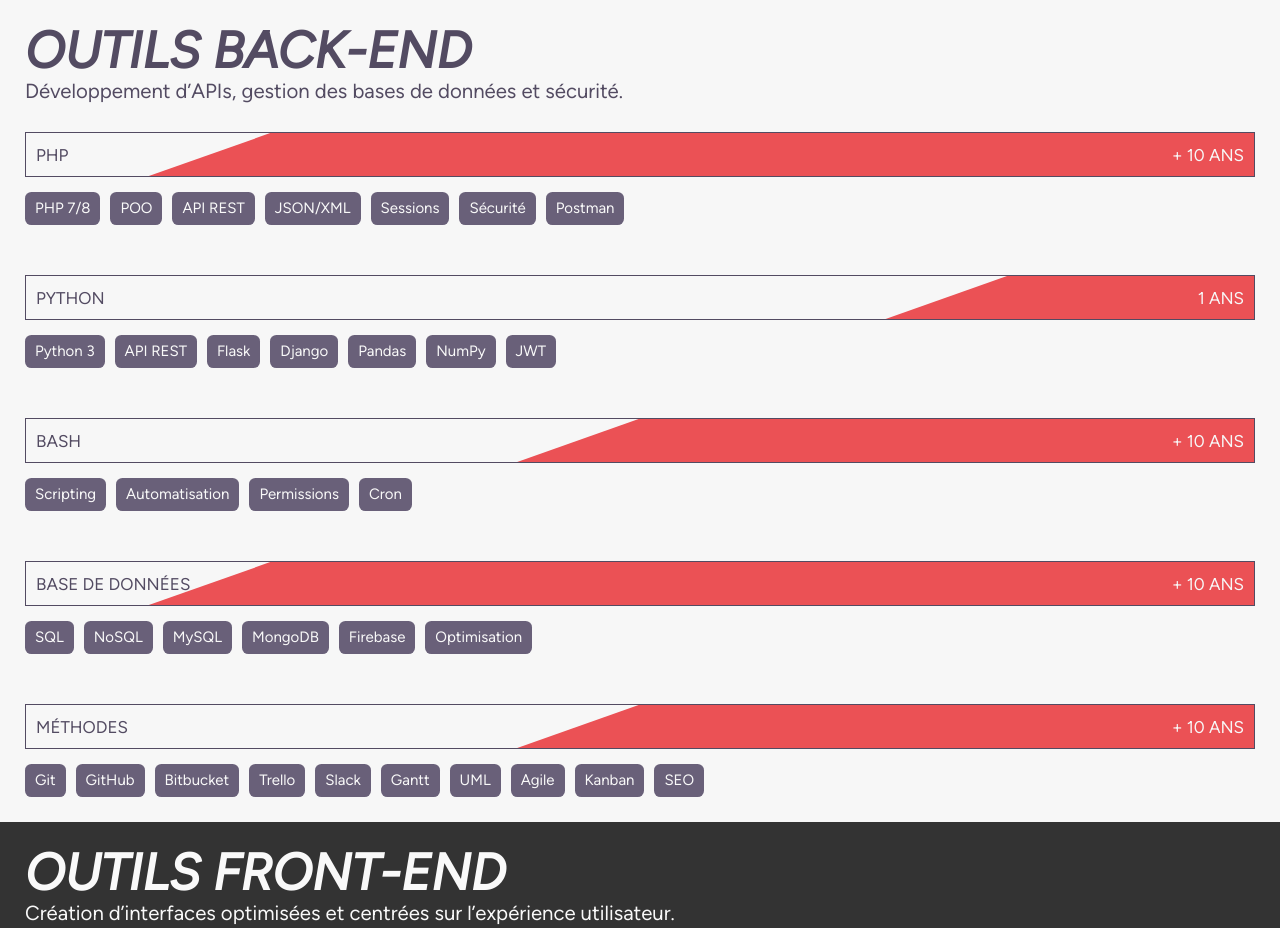
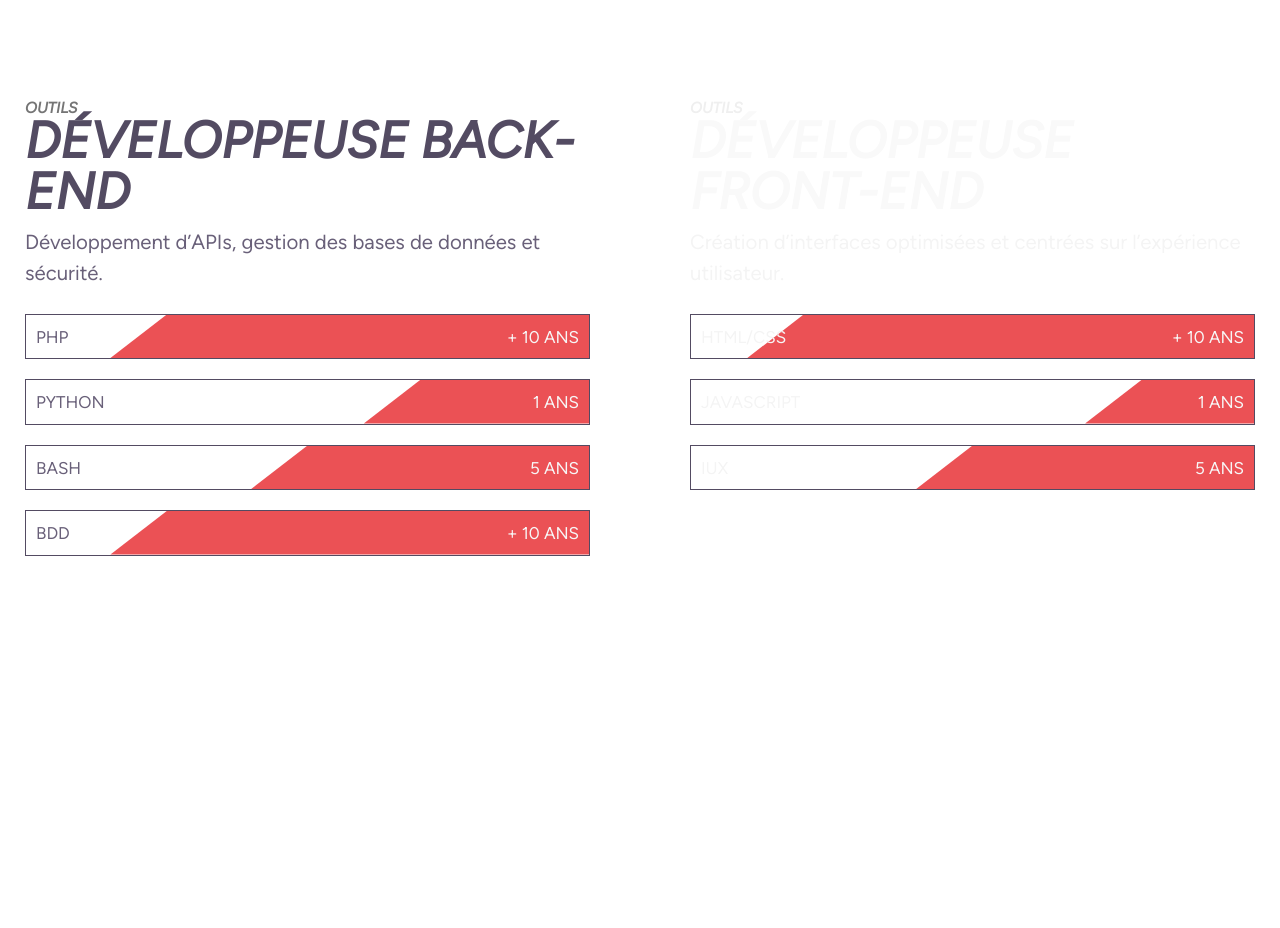
Before and after one commit to SaraPardo03/cv, a React (Vite) app: page /about in a window 1280 px wide. After the commit the page ends 800 px from the top, so only its background shows below. Built offline with nearby package versions, Linux system fonts and the light colour scheme.

Commit message:
Add tools section on about page

```diff
--- a/src/components/AboutToolsSection.jsx
+++ b/src/components/AboutToolsSection.jsx
@@ -1,76 +1,31 @@
+import SkillBar from "./SkillsBar";
 
-import SkillBar from "./SkillsBar";
-import Tag from "./Tag";
-
-function AboutToolsSection(){
+function AboutToolsSection({phpTools, pythonTools, bashTools, bddTools, htmlCss, javascript, uiUx}){
   return <>
-    <section id="about-tools-section-mobile" className="hidden lg:block">
-      <div className="back-end-tools px-[25px] pt-[25px] color-text-dark">
-        <h1 className="title">Outils <span>back-end</span></h1>
+    <section id="about-tools-section" className="hidden lg:flex flex flex-row ">
+      <div className="back-end-tools flex-1 px-[25px] color-text-dark pt-[100px]">
+        <h2 className="subtitle pale">Outils</h2>
+        <h1 className="title deep mb-[10px]">Développeuse <span>back-end</span></h1>
         <p>Développement d’APIs, gestion des bases de données et sécurité.</p>
-        <div className="about-tool-container py-[25px]">
-          <SkillBar skill="PHP" pourcentage="80" label="+ 10 ans"/>
-          <ul className="flex flex-wrap gap-[10px] mt-[15px]">
-            <Tag label="PHP 7/8"/>
-            <Tag label="POO"/>
-            <Tag label="API REST"/>
-            <Tag label="JSON/XML"/>
-            <Tag label="Sessions"/>
-            <Tag label="Sécurité"/>
-            <Tag label="Postman"/>
-          </ul>
-        </div>
-        <div className="about-tool-container py-[25px]">
-          <SkillBar skill="Python" pourcentage="20" label="1 ans"/>
-          <ul className="flex flex-wrap gap-[10px] mt-[15px]">
-            <Tag label="Python 3"/>
-            <Tag label="API REST"/>
-            <Tag label="Flask"/>
-            <Tag label="Django"/>
-            <Tag label="Pandas"/>
-            <Tag label="NumPy"/>
-            <Tag label="JWT"/>
-          </ul>
-        </div>
-        <div className="about-tool-container py-[25px]">
-          <SkillBar skill="BASH" pourcentage="50" label="+ 10 ans"/>
-          <ul className="flex flex-wrap gap-[10px] mt-[15px]">
-            <Tag label="Scripting"/>
-            <Tag label="Automatisation"/>
-            <Tag label="Permissions"/>
-            <Tag label="Cron"/>
-          </ul>
-        </div>
-        <div className="about-tool-container py-[25px]">
-          <SkillBar skill="Base de données" pourcentage="80" label="+ 10 ans"/>
-          <ul className="flex flex-wrap gap-[10px] mt-[15px]">
-            <Tag label="SQL"/>
-            <Tag label="NoSQL"/>
-            <Tag label="MySQL"/>
-            <Tag label="MongoDB"/>
-            <Tag label="Firebase"/>
-            <Tag label="Optimisation"/>
-          </ul>
-        </div>
-        <div className="about-tool-container py-[25px]">
-          <SkillBar skill="Méthodes" pourcentage="50" label="+ 10 ans"/>
-          <ul className="flex flex-wrap gap-[10px] mt-[15px]">
-            <Tag label="Git"/>
-            <Tag label="GitHub"/>
-            <Tag label="Bitbucket"/>
-            <Tag label="Trello"/>
-            <Tag label="Slack"/>
-            <Tag label="Gantt"/>
-            <Tag label="UML"/>
-            <Tag label="Agile"/>
-            <Tag label="Kanban"/>
-            <Tag label="SEO"/>
-          </ul>
+        <div className="about-tool-container flex flex-wrap gap-[20px] py-[25px]">
+          <SkillBar skill="PHP" pourcentage="75" label="+ 10 ans" tools={phpTools} collapseNotAllowed={true}/>
+          <SkillBar skill="PYTHON" pourcentage="30" label="1 ans" tools={pythonTools} collapseNotAllowed={true}/>
+          <SkillBar skill="BASH" pourcentage="50" label="5 ans" tools={bashTools} collapseNotAllowed={true}/>
+          <SkillBar skill="BDD" pourcentage="75" label="+ 10 ans" tools={bddTools} collapseNotAllowed={true}/>
         </div>
       </div>
-      <div className="front-end-tools px-[25px] pt-[25px] color-text-light">
-        <h1 className="title">Outils <span>front-end</span></h1>
+      <div className="clip flex-none w-[50px]">
+        <div className="bug"></div>
+      </div>
+      <div className="front-end-tools flex-1 px-[25px] pt-[100px] color-text-light">
+        <h2 className="subtitle pale">Outils</h2>
+        <h1 className="title deep  mb-[10px]">Développeuse <span>front-end</span></h1>
         <p>Création d’interfaces optimisées et centrées sur l’expérience utilisateur.</p>
+        <div className="about-tool-container flex flex-wrap gap-[20px] py-[25px]">
+          <SkillBar skill="HTML/CSS" pourcentage="80" label="+ 10 ans" tools={htmlCss} toolsColor="light" collapseNotAllowed={true}/>
+          <SkillBar skill="JAVASCRIPT" pourcentage="20" label="1 ans" tools={javascript} toolsColor="light" collapseNotAllowed={true}/>
+          <SkillBar skill="iUx" pourcentage="50" label="5 ans" tools={uiUx} toolsColor="light" collapseNotAllowed={true}/>
+        </div>
       </div>
     </section>
   </>
--- a/src/components/AboutToolsSectionMobile.jsx
+++ b/src/components/AboutToolsSectionMobile.jsx
@@ -1,76 +1,27 @@
+import SkillBar from "./SkillsBar";
 
-import SkillBar from "./SkillsBar";
-import Tag from "./Tag";
+function AboutToolsSectionMobile({phpTools, pythonTools, bashTools, bddTools, htmlCss, javascript, uiUx}){
 
-function AboutToolsSectionMobile(){
   return <>
     <section id="about-tools-section-mobile" className="lg:hidden">
-      <div className="back-end-tools px-[25px] pt-[25px] color-text-dark">
+      <div className="back-end-tools px-[25px] pt-[120px] color-text-dark">
         <h1 className="title">Outils <span>back-end</span></h1>
         <p>Développement d’APIs, gestion des bases de données et sécurité.</p>
-        <div className="about-tool-container py-[25px]">
-          <SkillBar skill="PHP" pourcentage="80" label="+ 10 ans"/>
-          <ul className="flex flex-wrap gap-[10px] mt-[15px]">
-            <Tag label="PHP 7/8"/>
-            <Tag label="POO"/>
-            <Tag label="API REST"/>
-            <Tag label="JSON/XML"/>
-            <Tag label="Sessions"/>
-            <Tag label="Sécurité"/>
-            <Tag label="Postman"/>
-          </ul>
-        </div>
-        <div className="about-tool-container py-[25px]">
-          <SkillBar skill="Python" pourcentage="20" label="1 ans"/>
-          <ul className="flex flex-wrap gap-[10px] mt-[15px]">
-            <Tag label="Python 3"/>
-            <Tag label="API REST"/>
-            <Tag label="Flask"/>
-            <Tag label="Django"/>
-            <Tag label="Pandas"/>
-            <Tag label="NumPy"/>
-            <Tag label="JWT"/>
-          </ul>
-        </div>
-        <div className="about-tool-container py-[25px]">
-          <SkillBar skill="BASH" pourcentage="50" label="+ 10 ans"/>
-          <ul className="flex flex-wrap gap-[10px] mt-[15px]">
-            <Tag label="Scripting"/>
-            <Tag label="Automatisation"/>
-            <Tag label="Permissions"/>
-            <Tag label="Cron"/>
-          </ul>
-        </div>
-        <div className="about-tool-container py-[25px]">
-          <SkillBar skill="Base de données" pourcentage="80" label="+ 10 ans"/>
-          <ul className="flex flex-wrap gap-[10px] mt-[15px]">
-            <Tag label="SQL"/>
-            <Tag label="NoSQL"/>
-            <Tag label="MySQL"/>
-            <Tag label="MongoDB"/>
-            <Tag label="Firebase"/>
-            <Tag label="Optimisation"/>
-          </ul>
-        </div>
-        <div className="about-tool-container py-[25px]">
-          <SkillBar skill="Méthodes" pourcentage="50" label="+ 10 ans"/>
-          <ul className="flex flex-wrap gap-[10px] mt-[15px]">
-            <Tag label="Git"/>
-            <Tag label="GitHub"/>
-            <Tag label="Bitbucket"/>
-            <Tag label="Trello"/>
-            <Tag label="Slack"/>
-            <Tag label="Gantt"/>
-            <Tag label="UML"/>
-            <Tag label="Agile"/>
-            <Tag label="Kanban"/>
-            <Tag label="SEO"/>
-          </ul>
+        <div className="about-tool-container flex flex-wrap gap-[20px] py-[25px]">
+          <SkillBar skill="PHP" pourcentage="75" label="+ 10 ans" tools={phpTools}/>
+          <SkillBar skill="PYTHON" pourcentage="30" label="1 ans" tools={pythonTools}/>
+          <SkillBar skill="BASH" pourcentage="50" label="5 ans" tools={bashTools}/>
+          <SkillBar skill="BDD" pourcentage="75" label="+ 10 ans" tools={bddTools}/>
         </div>
       </div>
       <div className="front-end-tools px-[25px] pt-[25px] color-text-light">
         <h1 className="title">Outils <span>front-end</span></h1>
         <p>Création d’interfaces optimisées et centrées sur l’expérience utilisateur.</p>
+        <div className="about-tool-container flex flex-wrap gap-[20px] py-[25px]">
+          <SkillBar skill="HTML/CSS" pourcentage="80" label="+ 10 ans" tools={htmlCss} toolsColor="light"/>
+          <SkillBar skill="JAVASCRIPT" pourcentage="20" label="1 ans" tools={javascript} toolsColor="light"/>
+          <SkillBar skill="iUx" pourcentage="50" label="5 ans" tools={uiUx} toolsColor="light"/>
+        </div>
       </div>
     </section>
   </>
```
